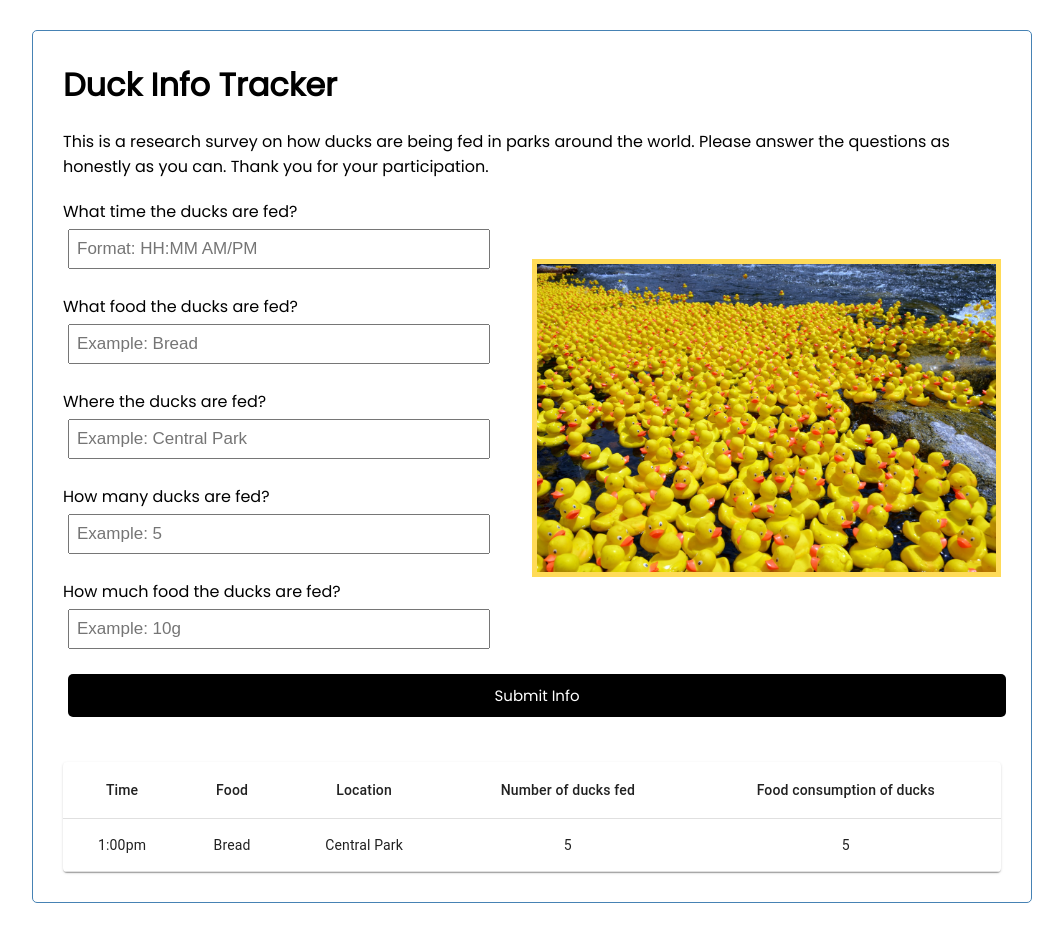
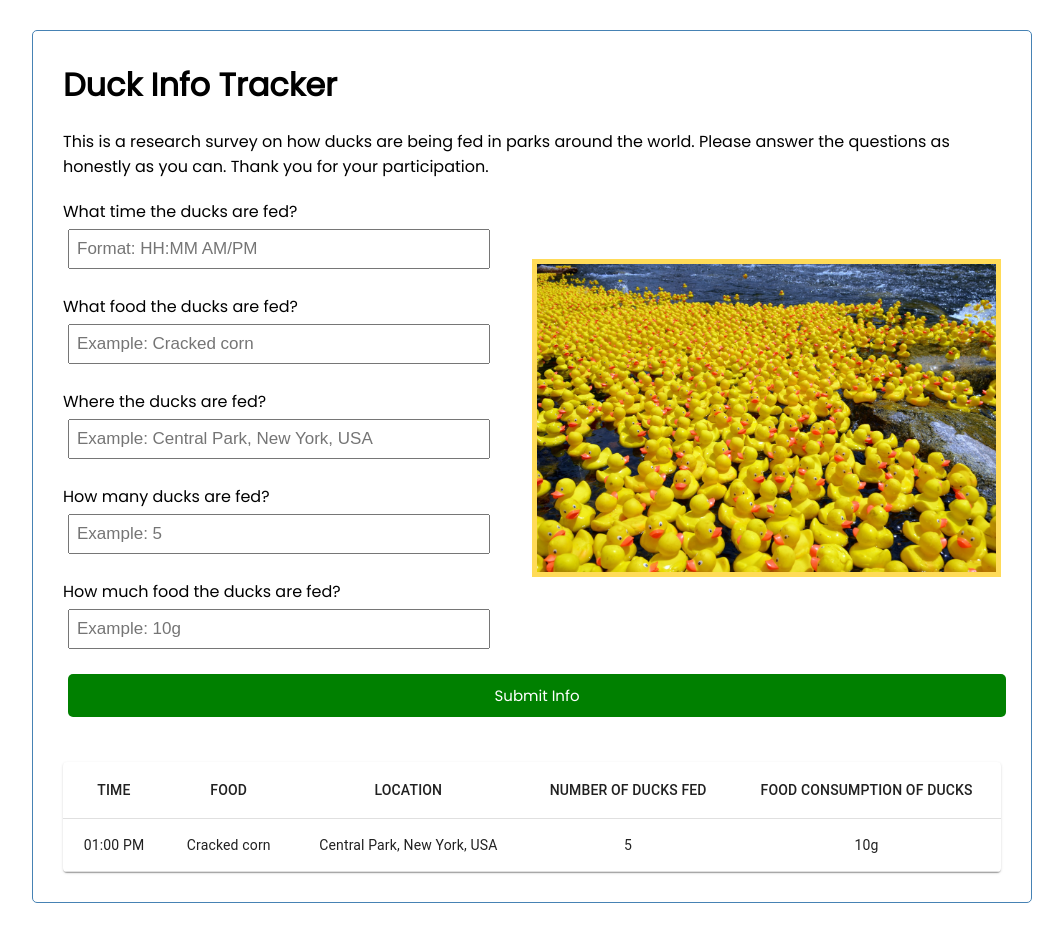
Before and after one commit to cyrildbravo/duck-info-tracker, a React (Create React App) app: page / in a window 1280 px wide. Shown: the whole page, without its empty margins (108-1171 px from the left). Built offline with nearby package versions, Linux system fonts and the light colour scheme; data requests are answered from the project's data file.

Commit message:
Updated minor texts and css

```diff
--- a/db.json
+++ b/db.json
@@ -1,11 +1,11 @@
 {
   "duckTableInfo": [
     {
-      "time": "1:00pm",
-      "food": "Bread",
-      "location": "Central Park",
+      "time": "01:00 PM",
+      "food": "Cracked corn",
+      "location": "Central Park, New York, USA",
       "numberOfDucks": "5",
-      "foodConsumption": "5",
+      "foodConsumption": "10g",
       "id": 1
     }
   ]
--- a/src/components/AddDuckInfo.js
+++ b/src/components/AddDuckInfo.js
@@ -11,7 +11,7 @@ const AddDuckInfo = ({onAdd}) => {
   const onSubmit = (e) => {
     e.preventDefault()
     if(!time || !food || !location || !numberOfDucks || !foodConsumption){
-      alert('All fields are required.')
+      alert('All fields are required. Please make sure you have answered all the fields.')
       return
     }
     onAdd({time,food,location,numberOfDucks,foodConsumption})
@@ -34,11 +34,11 @@ const AddDuckInfo = ({onAdd}) => {
           </div>
           <div className='form-control'>
             <label>What food the ducks are fed?</label>
-            <input type='text' placeholder='Example: Bread' value={food} onChange={(e) => setFood(e.target.value)}></input>
+            <input type='text' placeholder='Example: Cracked corn' value={food} onChange={(e) => setFood(e.target.value)}></input>
           </div>
             <div className='form-control'>
             <label>Where the ducks are fed?</label>
-            <input type='text' placeholder='Example: Central Park' value={location} onChange={(e) => setLocation(e.target.value)}></input>
+            <input type='text' placeholder='Example: Central Park, New York, USA' value={location} onChange={(e) => setLocation(e.target.value)}></input>
           </div>
             <div className='form-control'>
             <label>How many ducks are fed?</label>
--- a/src/components/DuckTableInfo.js
+++ b/src/components/DuckTableInfo.js
@@ -32,11 +32,11 @@ const DuckTableInfo = ({duckTableInfo}) => {
       <Table className={classes.table} aria-label="simple table">
         <TableHead>
           <TableRow>
-            <TableCell align="center">Time</TableCell>
-            <TableCell align="center">Food</TableCell>
-            <TableCell align="center">Location</TableCell>
-            <TableCell align="center">Number of ducks fed</TableCell>
-            <TableCell align="center">Food consumption of ducks</TableCell>
+            <TableCell align="center">TIME</TableCell>
+            <TableCell align="center">FOOD</TableCell>
+            <TableCell align="center">LOCATION</TableCell>
+            <TableCell align="center">NUMBER OF DUCKS FED</TableCell>
+            <TableCell align="center">FOOD CONSUMPTION OF DUCKS</TableCell>
           </TableRow>
         </TableHead>
         <TableBody>
--- a/src/index.css
+++ b/src/index.css
@@ -29,7 +29,7 @@ body {
 
 .btn {
   display: inline-block;
-  background: #000;
+  background: green;
   color: #fff;
   border: none;
   padding: 10px 20px;
@@ -59,10 +59,6 @@ body {
   margin: 5px;
   padding: 10px 20px;
   cursor: pointer;
-}
-
-.task.reminder {
-  border-left: 5px solid green;
 }
 
 .task h3 {
```
